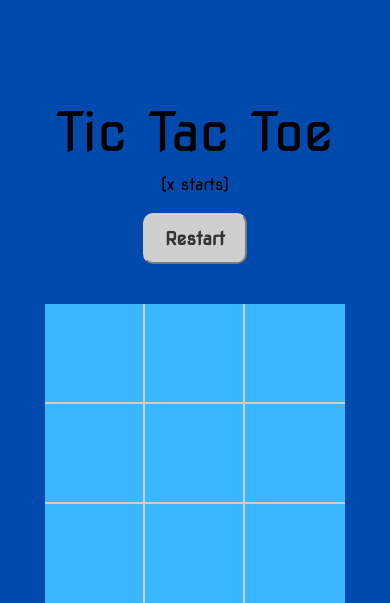
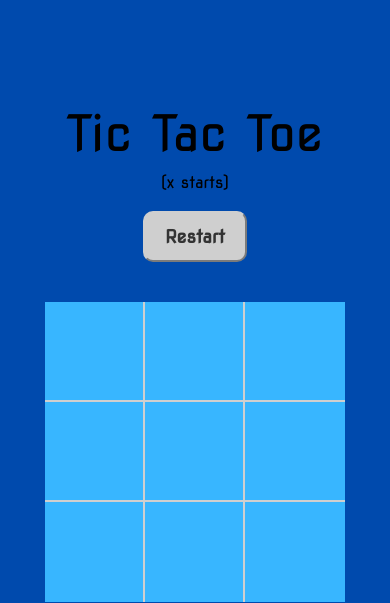
Before and after one commit to tothtamas9/Project, a Django app: page /tictactoe/ in a window 390 px wide. Shown: the part 70-673 px from the top of the page. Run offline with Django 4.2, Linux system fonts and the light colour scheme; a user stored in the database is signed in; some web fonts are replaced.

Commit message:
Fixes for the two games
- Fixed TTT and Snake in mobile mode

```diff
--- a/backend/static/css/tictactoe.css
+++ b/backend/static/css/tictactoe.css
@@ -90,3 +90,9 @@ input{
 input:hover{
     color: #ffffff;
 }
+
+@media only screen and (max-width: 600px) {
+    h1 {
+        font-size: 50px;
+    }
+  }
--- a/backend/templates/snake.html
+++ b/backend/templates/snake.html
@@ -7,6 +7,7 @@
      <meta http-equiv="X-UA-Compatible" content="IE=edge">
      <meta name="viewport" content="width=device-width, initial-scale=1.0">
      <link rel="icon" href="{% static 'img/retrogamesicon.png' %}" type="/x-icon">
+     <link rel="stylesheet" href="https://cdnjs.cloudflare.com/ajax/libs/font-awesome/6.4.2/css/all.min.css">
 
      <link href="https://fonts.googleapis.com/css2?family=Handjet&family=Nova+Square&display=swap" rel="stylesheet">
      <link href="https://cdn.jsdelivr.net/npm/bootstrap@5.3.1/dist/css/bootstrap.min.css" rel="stylesheet"
```
